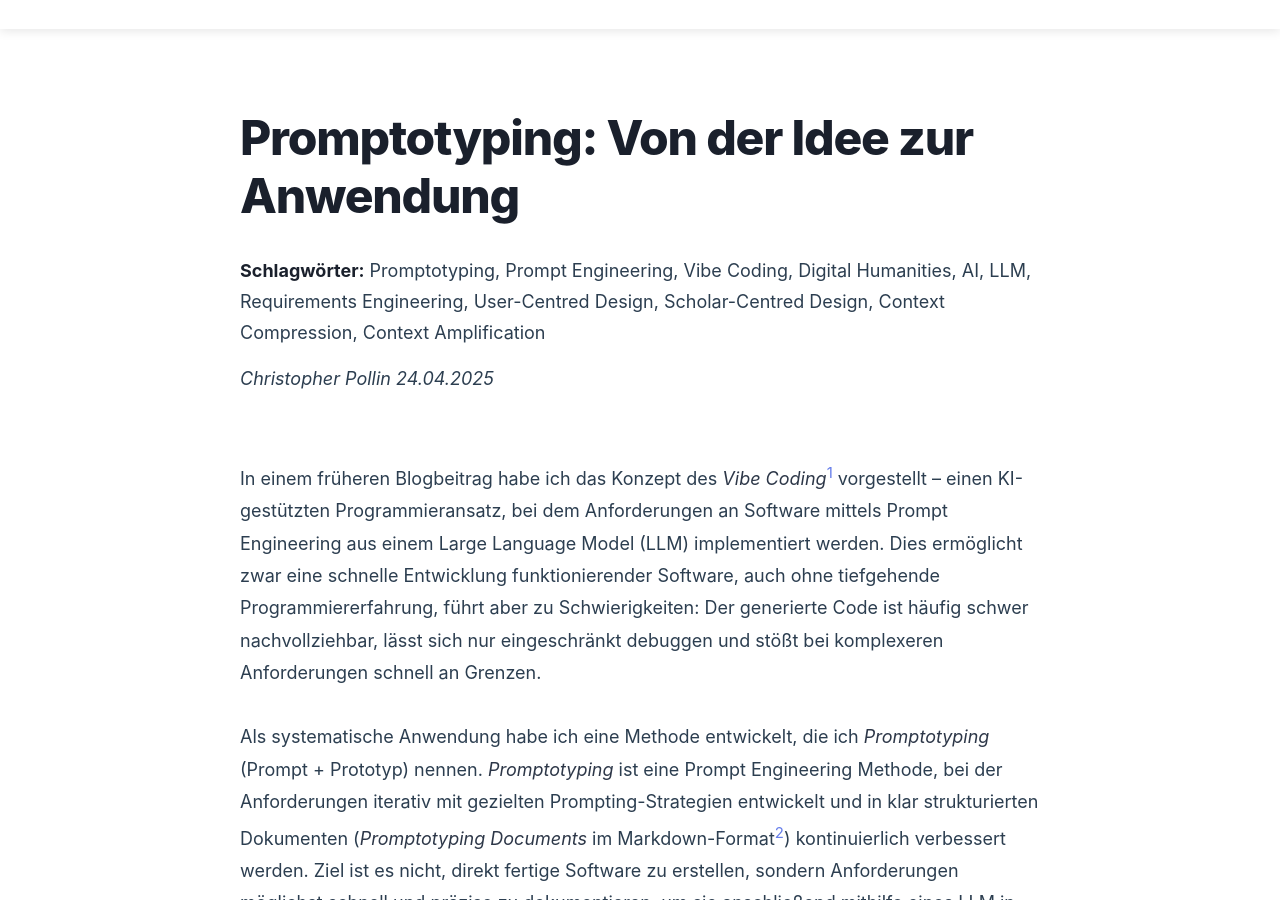
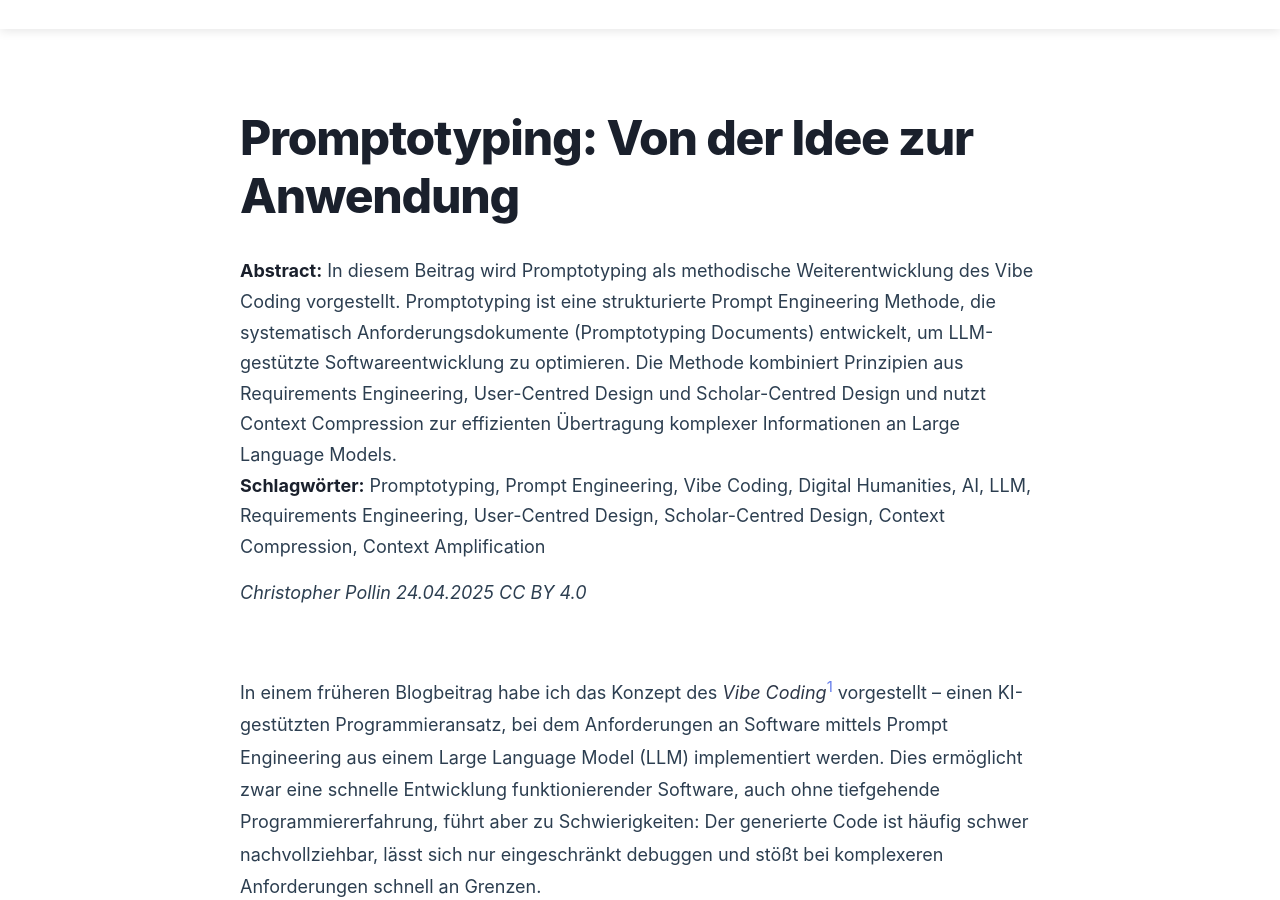
Before and after one commit to DigitalHumanitiesCraft/excellence, a Jekyll site: the page built from blog/Promptotyping.md, in a window 1280 px wide and 900 px high, scrolled down 611 px. Built offline with Jekyll 4.4.1, drawn with Linux system fonts in a browser that asks for light colours; some of the changed text lies outside the part shown.

Commit message:
fix zotero citing

```diff
--- a/_layouts/post.html
+++ b/_layouts/post.html
@@ -2,7 +2,7 @@
 layout: default
 ---
 
-<!-- JSON-LD für Schema.org -->
+<!-- JSON-LD für Schema.org - ERWEITERT -->
 <script type="application/ld+json">
 {
   "@context": "https://schema.org",
@@ -15,6 +15,9 @@
   "datePublished": "{{ page.date | date_to_xmlschema }}",
   "dateModified": "{{ page.last_modified_at | default: page.date | date_to_xmlschema }}",
   "description": "{{ page.dublin_core.description | default: page.excerpt | strip_html | strip_newlines | truncate: 160 }}",
+  {% if page.abstract %}
+  "abstract": "{{ page.abstract | strip_html | strip_newlines }}",
+  {% endif %}
   "url": "{{ page.url | absolute_url }}",
   "mainEntityOfPage": {
     "@type": "WebPage",
@@ -26,29 +29,51 @@
     "url": "{{ site.url }}"
   },
   "keywords": {{ page.keywords | jsonify }},
-  "inLanguage": "{{ page.citation.language | default: 'de' }}"
+  "inLanguage": "{{ page.citation.language | default: 'de' }}",
+  "license": "{{ page.dublin_core.rights | default: 'CC BY 4.0' }}"
 }
 </script>
 
-<!-- Dublin Core Meta Tags -->
+<!-- Erweiterte Dublin Core Meta Tags -->
 <meta name="DC.title" content="{{ page.title }}">
 <meta name="DC.creator" content="{{ page.dublin_core.creator | default: page.author }}">
 <meta name="DC.date" content="{{ page.date | date_to_xmlschema }}">
 <meta name="DC.publisher" content="{{ page.dublin_core.publisher | default: site.title }}">
 <meta name="DC.description" content="{{ page.dublin_core.description }}">
 <meta name="DC.language" content="{{ page.citation.language | default: 'de' }}">
-<meta name="DC.type" content="Text">
+<meta name="DC.type" content="{{ page.dublin_core.type | default: 'Blogpost' }}">
 <meta name="DC.format" content="text/html">
+<meta name="DC.rights" content="{{ page.dublin_core.rights | default: 'CC BY 4.0' }}">
+<meta name="DC.identifier" content="{{ page.url | absolute_url }}">
 {% for subject in page.dublin_core.subject %}
 <meta name="DC.subject" content="{{ subject }}">
 {% endfor %}
 
-<!-- COinS für Zotero -->
-<span class="Z3988" title="ctx_ver=Z39.88-2004&amp;rft_val_fmt=info%3Aofi%2Ffmt%3Akev%3Amtx%3Adc&amp;rfr_id=info%3Asid%2F{{ site.url | remove: 'https://' | remove: 'http://' }}%3Agenerator&amp;rft.type={{ page.citation.type | default: 'blogPost' }}&amp;rft.title={{ page.title | url_encode }}&amp;rft.source={{ site.title | url_encode }}&amp;rft.date={{ page.date | date: '%Y-%m-%d' }}&amp;rft.identifier={{ page.url | absolute_url | url_encode }}&amp;rft.language={{ page.citation.language | default: 'de' }}&amp;rft.aulast={{ page.author | split: ' ' | last | url_encode }}&amp;rft.aufirst={{ page.author | split: ' ' | first | url_encode }}"></span>
+<!-- Zusätzliche Citation-Metadaten für Zotero -->
+<meta name="citation_title" content="{{ page.title }}">
+<meta name="citation_author" content="{{ page.author | default: site.author.name }}">
+<meta name="citation_publication_date" content="{{ page.date | date: '%Y/%m/%d' }}">
+<meta name="citation_journal_title" content="{{ site.title }}">
+<meta name="citation_publisher" content="{{ site.title }}">
+<meta name="citation_abstract_html_url" content="{{ page.url | absolute_url }}">
+<meta name="citation_fulltext_html_url" content="{{ page.url | absolute_url }}">
+<meta name="citation_language" content="{{ page.citation.language | default: 'de' }}">
+{% if page.abstract %}
+<meta name="citation_abstract" content="{{ page.abstract | strip_html | strip_newlines }}">
+{% endif %}
+
+<!-- Optimierte COinS für Zotero Blog Post -->
+<span class="Z3988" title="ctx_ver=Z39.88-2004&amp;rft_val_fmt=info%3Aofi%2Ffmt%3Akev%3Amtx%3Adc&amp;rfr_id=info%3Asid%2F{{ site.url | remove: 'https://' | remove: 'http://' }}%3Agenerator&amp;rft.type=blogPost&amp;rft.title={{ page.title | url_encode }}&amp;rft.creator={{ page.author | url_encode }}&amp;rft.publisher={{ site.title | url_encode }}&amp;rft.source={{ site.title | url_encode }}&amp;rft.date={{ page.date | date: '%Y-%m-%d' }}&amp;rft.identifier={{ page.url | absolute_url | url_encode }}&amp;rft.language={{ page.citation.language | default: 'de' }}&amp;rft.rights={{ page.dublin_core.rights | default: 'CC BY 4.0' | url_encode }}{% if page.abstract %}&amp;rft.description={{ page.abstract | strip_html | truncate: 200 | url_encode }}{% endif %}"></span>
 
 <article class="blog-post">
   <header class="post-header">
     <h1 class="post-title">{{ page.title }}</h1>
+
+    {% if page.abstract %}
+    <div class="post-abstract">
+        <strong>Abstract:</strong> {{ page.abstract }}
+    </div>
+    {% endif %}
 
     {% if page.keywords %}
     <div class="keywords">
@@ -58,11 +83,15 @@
         {% endfor %}
     </div>
     {% endif %}
+
     <div class="post-meta">
-    <div class="author-info">
-        <span class="author">{{ page.author | default: site.author.name }}</span>
-        <span class="date">{{ page.date | date: "%d.%m.%Y" }}</span>
-    </div>
+      <div class="author-info">
+          <span class="author">{{ page.author | default: site.author.name }}</span>
+          <span class="date">{{ page.date | date: "%d.%m.%Y" }}</span>
+          {% if page.dublin_core.rights %}
+          <span class="rights">{{ page.dublin_core.rights }}</span>
+          {% endif %}
+      </div>
     </div>
   </header>
 
@@ -70,20 +99,47 @@
     {{ content }}
   </div>
 
-  <!-- Zitiervorschlag -->
+  <!-- Erweiterte Zitiervorschläge -->
   <footer class="post-citation">
     <h3>Zitiervorschlag</h3>
-    <div class="citation-format" id="citation-text">
-      {{ page.author | default: site.author.name }}. "{{ page.title }}." <em>Digital Humanities Craft - Research Blogs</em>, {{ page.date | date: "%d.%m.%Y" }}. {{ page.url | absolute_url }}.
+
+    <!-- Standard Citation -->
+    <div class="citation-format" id="citation-standard">
+      {{ page.author | default: site.author.name }}. "{{ page.title }}." <em>{{ site.title }}</em>, {{ page.date | date: "%d.%m.%Y" }}. {{ page.url | absolute_url }}. {{ page.dublin_core.rights | default: 'CC BY 4.0' }}.
+    </div>
+
+    <!-- APA Style -->
+    <div class="citation-format" id="citation-apa" style="margin-top: 1rem;">
+      <strong>APA:</strong><br>
+      {{ page.author | default: site.author.name | split: ' ' | last }}, {{ page.author | default: site.author.name | split: ' ' | first | slice: 0 }}. ({{ page.date | date: "%Y, %B %d" }}). {{ page.title }}. <em>{{ site.title }}</em>. {{ page.url | absolute_url }}
+    </div>
+
+    <div class="citation-tools">
+      <button class="citation-btn" onclick="copyCitation('standard')">Standard kopieren</button>
+      <button class="citation-btn" onclick="copyCitation('apa')">APA kopieren</button>
     </div>
   </footer>
 </article>
 
 <script>
-function copyCitation() {
-  const citation = document.getElementById('citation-text').innerText;
+function copyCitation(format) {
+  const element = document.getElementById('citation-' + format);
+  let citation = element.innerText;
+
+  // Remove format label if present
+  if (format === 'apa') {
+    citation = citation.replace(/^APA:\s*/, '');
+  }
+
   navigator.clipboard.writeText(citation).then(() => {
-    alert('Zitation kopiert!');
+    const button = event.target;
+    const originalText = button.innerText;
+    button.innerText = 'Kopiert!';
+    button.classList.add('copied');
+    setTimeout(() => {
+      button.innerText = originalText;
+      button.classList.remove('copied');
+    }, 2000);
   });
 }
 </script>
--- a/blog/Promptotyping.md
+++ b/blog/Promptotyping.md
@@ -18,9 +18,10 @@
   publisher: "Digital Humanities Craft"
   subject: ["Digital Humanities", "Applied Generative AI", "Promptotyping", "Prompt Engineering", "Requirements Engineering", "Scholar-Centred Design", "User-Centred Design", "Context Compression"]
   description: "Eine methodische Ausarbeitung von Promptotyping als strukturierte Prompt Engineering Methode für die systematische Entwicklung von Anforderungsdokumenten zur LLM-gestützten Softwareentwicklung"
-  type: "Text"
+  type: "Blogpost"
   format: "text/html"
-  rights: "CC-BY"
+  rights: "CC BY 4.0"
+  language: "de"
 
 schema_type: "BlogPosting"
 keywords: ["Promptotyping", "Prompt Engineering", "Vibe Coding", "Digital Humanities", "AI", "LLM", "Requirements Engineering", "User-Centred Design", "Scholar-Centred Design", "Context Compression", "Context Amplification"]
```
Also changed, not shown: blog/New-Year-New-AI-IdeaLab-25.md (+3 -2 lines), blog/Task-A(G)I.md (+5 -2 lines), blog/Vibe-Coding.md (+8 -0 lines).
